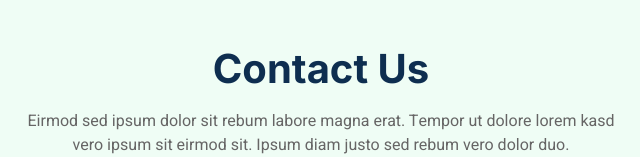
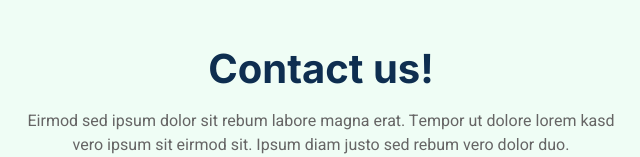
Before and after one commit to ayalalandzen012/premier-ayalalandzen, a plain HTML site: page zen/contact.html in a window 1280 px wide. Shown: the part 643-800 px from the top of the page, 319-959 px from the left. Drawn offline with nearby package versions, Linux system fonts and the light colour scheme.

Commit message:
Update contact.html

```diff
--- a/zen/contact.html
+++ b/zen/contact.html
@@ -78,7 +78,7 @@
         <div class="container-xxl py-5">
             <div class="container">
                 <div class="text-center mx-auto mb-5 wow fadeInUp" data-wow-delay="0.1s" style="max-width: 600px;">
-                    <h1 class="mb-3">Contact Us</h1>
+                    <h1 class="mb-3">Contact us!</h1>
                     <p>Eirmod sed ipsum dolor sit rebum labore magna erat. Tempor ut dolore lorem kasd vero ipsum sit eirmod sit. Ipsum diam justo sed rebum vero dolor duo.</p>
                 </div>
             <div class="row g-4">
```
